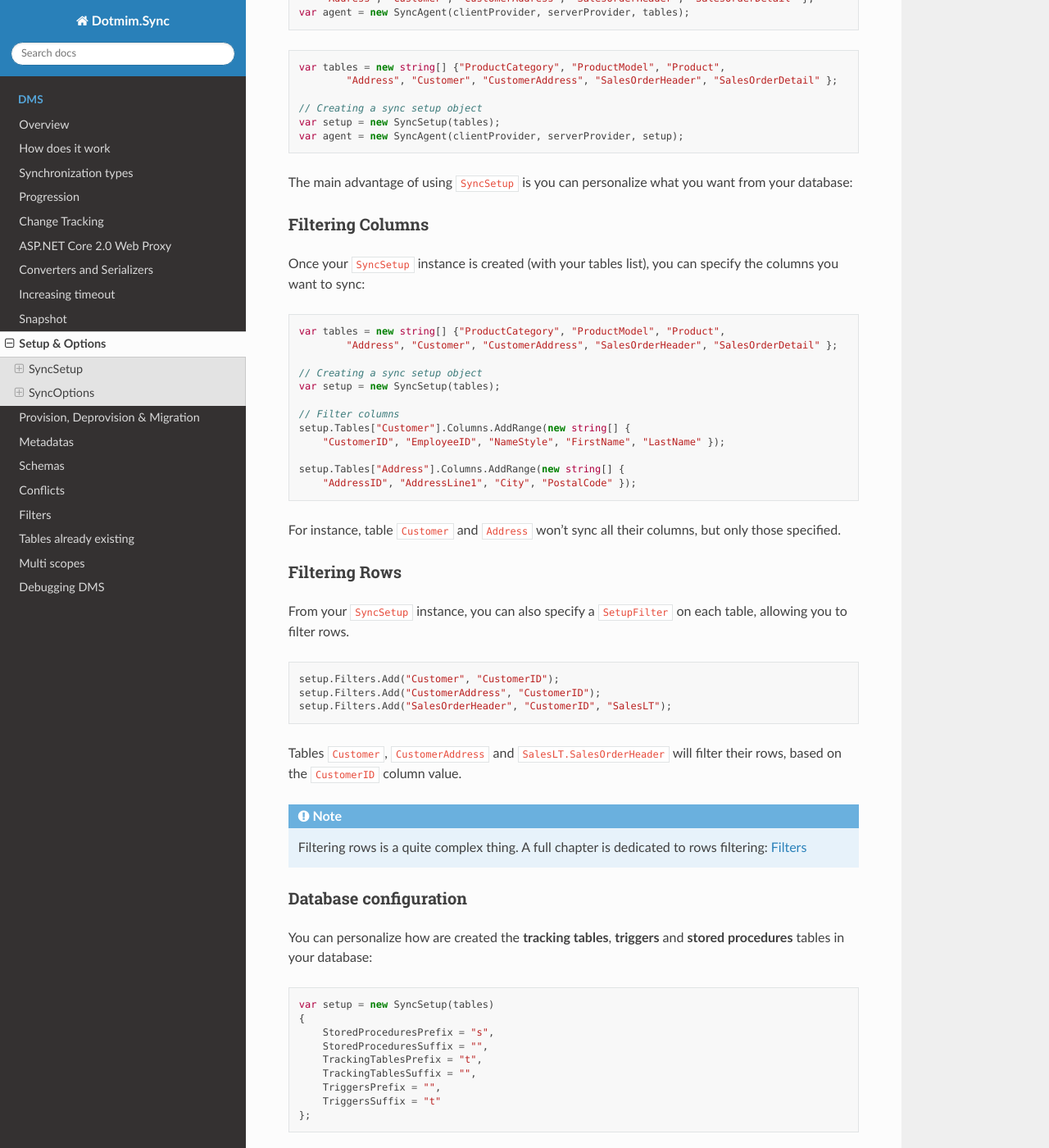
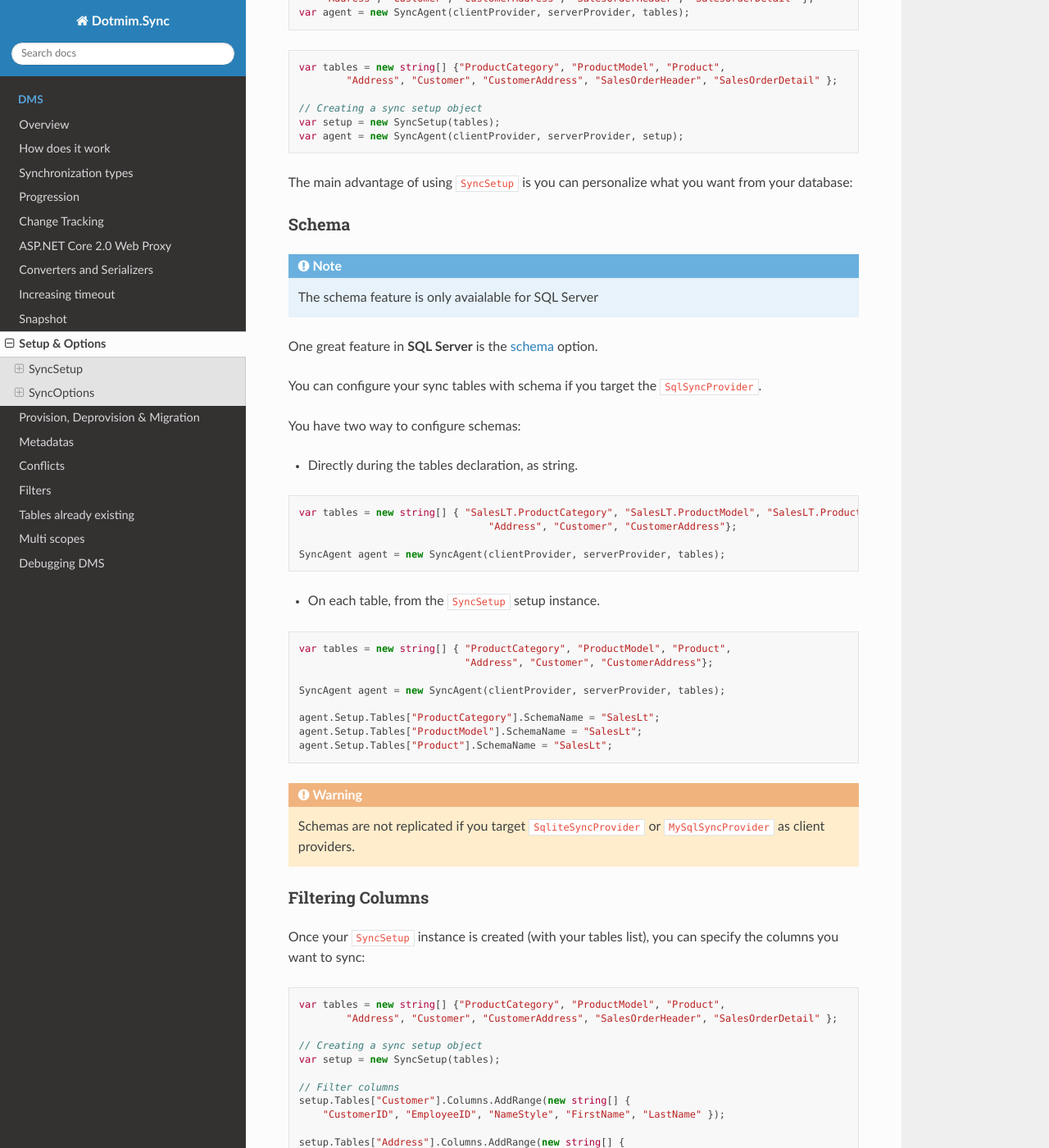
Before and after one commit to Mimetis/Dotmim.Sync, a Sphinx documentation site: the page built from docs/Configuration.rst, in a window 1280 px wide and 1400 px high, scrolled down 1527 px. Shown: the whole window at 82% size. Built offline with Sphinx 7.4.7 and the Read the Docs theme 2.0.0, drawn with Linux system fonts in a browser that asks for light colours.

Commit message:
removing schema rst and add the paragraph in configuration [SKIP CI]

```diff
--- a/docs/Configuration.rst
+++ b/docs/Configuration.rst
@@ -89,6 +89,42 @@ For instance, these two instructions are equivalent:
 
 
 The main advantage of using ``SyncSetup`` is you can personalize what you want from your database:
+
+Schema
+--------------
+
+.. note:: The schema feature is only avaialable for SQL Server
+
+One great feature in **SQL Server** is the `schema <https://technet.microsoft.com/en-us/library/dd283095%28v=sql.100%29.aspx?f=255>`_  option.
+
+You can configure your sync tables with schema if you target the ``SqlSyncProvider``.
+
+You have two way to configure schemas:
+
+* Directly during the tables declaration, as string.
+
+.. code-block:: csharp
+
+    var tables = new string[] { "SalesLT.ProductCategory", "SalesLT.ProductModel", "SalesLT.Product",
+                                    "Address", "Customer", "CustomerAddress"};
+
+    SyncAgent agent = new SyncAgent(clientProvider, serverProvider, tables);
+
+
+* On each table, from the ``SyncSetup`` setup instance.
+
+.. code-block:: csharp
+
+    var tables = new string[] { "ProductCategory", "ProductModel", "Product",
+                                "Address", "Customer", "CustomerAddress"};
+
+    SyncAgent agent = new SyncAgent(clientProvider, serverProvider, tables);
+
+    agent.Setup.Tables["ProductCategory"].SchemaName = "SalesLt";
+    agent.Setup.Tables["ProductModel"].SchemaName = "SalesLt";
+    agent.Setup.Tables["Product"].SchemaName = "SalesLt";
+
+.. warning:: Schemas are not replicated if you target ``SqliteSyncProvider`` or ``MySqlSyncProvider`` as client providers.
 
 Filtering Columns
 -----------------------
--- a/docs/Conflict.rst
+++ b/docs/Conflict.rst
@@ -94,7 +94,8 @@ You will determinate the correct version through the `Action` property of type `
         ClientWins,
 
         /// <summary>
-        /// Indicates that you will manage the conflict by filling the final row and sent it to both client and server
+        /// Indicates that you will manage the conflict by filling the final row and sent it to
+        /// both client and server
         /// </summary>
         MergeRow,
 
--- a/docs/index.rst
+++ b/docs/index.rst
@@ -105,7 +105,6 @@ Feel free to ping me: `@sebpertus <http://www.twitter.com/sebpertus>`_
    Configuration
    Provision
    Metadatas
-   Schemas
    Conflict
    Filters
    AlreadyExisting
```
Also changed, not shown: docs/Schemas.md (deleted, +0 -32 lines), docs/Schemas.rst (deleted, +0 -36 lines).
